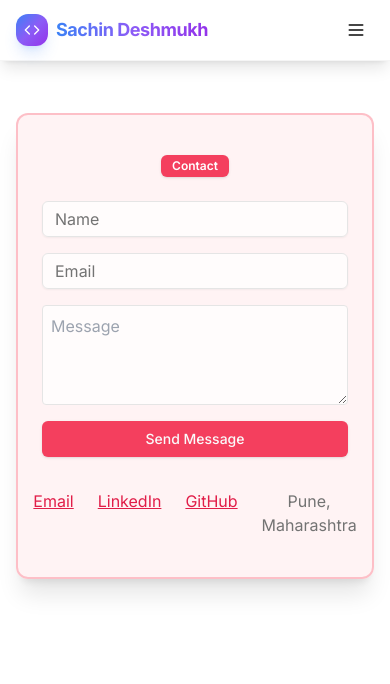
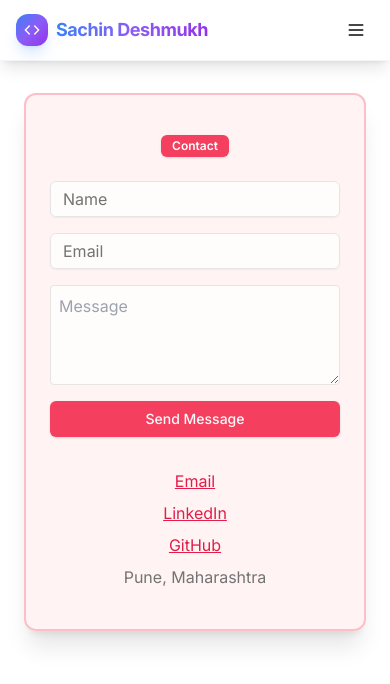
Before and after one commit to Junior-bell/sachin-portfolio, a React (Vite) app: page /contact in a window 390 px wide. Shown: the top 684 px of the page. Built offline with nearby package versions, Linux system fonts and the light colour scheme.

Commit message:
feat: improve mobile friendliness for Contact page and Hero buttons

```diff
--- a/src/components/Contact.tsx
+++ b/src/components/Contact.tsx
@@ -20,14 +20,14 @@ export default function Contact() {
   };
 
   return (
-    <section className="flex flex-col items-center justify-center min-h-[60vh] text-center gap-6">
+    <section className="flex flex-col items-center justify-center min-h-[60vh] text-center gap-6 px-2 sm:px-0">
       <motion.div
         initial={{ opacity: 0, y: 40 }}
         animate={{ opacity: 1, y: 0 }}
         transition={{ duration: 0.7 }}
         className="w-full max-w-xl"
       >
-        <Card className="shadow-xl border-2 border-rose-400/40 bg-rose-50/80 dark:bg-rose-950/60 backdrop-blur-lg">
+        <Card className="shadow-xl border-2 border-rose-400/40 bg-rose-50/80 dark:bg-rose-950/60 backdrop-blur-lg w-full max-w-md mx-auto">
           <CardContent className="py-10 flex flex-col items-center gap-4">
             <Badge className="mb-2 bg-rose-500 text-white">Contact</Badge>
             <form onSubmit={handleSubmit} className="w-full flex flex-col gap-4">
@@ -44,7 +44,7 @@ export default function Contact() {
             {status === 'error' && (
               <div className="text-red-600 font-medium mt-2">Something went wrong. Please try again.</div>
             )}
-            <div className="flex justify-center gap-6 mt-4">
+            <div className="flex flex-col sm:flex-row justify-center gap-2 sm:gap-6 mt-4">
               <a href="mailto:deshmukhsachin2205@gmail.com" className="underline text-rose-600">Email</a>
               <a href="https://www.linkedin.com/in/sachin-deshmukh-/" target="_blank" className="underline text-rose-600">LinkedIn</a>
               <a href="https://github.com/dsachin70" target="_blank" className="underline text-rose-600">GitHub</a>
--- a/src/components/Hero.tsx
+++ b/src/components/Hero.tsx
@@ -34,14 +34,14 @@ export default function Hero() {
             <p className="max-w-lg text-lg text-gray-600 dark:text-gray-300 mb-4 font-medium">
               Dedicated and detail-oriented software professional with a strong foundation in Python, Django, MySQL, and automation. Experienced in developing scalable applications, automating processes, and managing database operations. Passionate about continuous learning, problem-solving, and collaborating with dynamic teams.
             </p>
-            <div className="flex gap-4 justify-center mt-2">
-              <Button asChild size="lg" className="bg-gradient-to-r from-blue-500 to-violet-500 text-white shadow-lg hover:scale-105 transition-transform">
-                <a href="/resume/sachin-resume.pdf" download target="_blank" className="flex items-center gap-2">
+            <div className="flex flex-col sm:flex-row gap-4 justify-center mt-2 w-full">
+              <Button asChild size="lg" className="w-full sm:w-auto bg-gradient-to-r from-blue-500 to-violet-500 text-white shadow-lg hover:scale-105 transition-transform">
+                <a href="/resume/sachin-resume.pdf" download target="_blank" className="flex items-center gap-2 justify-center">
                   <Download className="w-5 h-5" /> Download Resume
                 </a>
               </Button>
-              <Button asChild size="lg" variant="outline" className="border-blue-400 text-blue-600 hover:bg-blue-50 dark:hover:bg-blue-900 hover:scale-105 transition-transform">
-                <a href="/contact" className="flex items-center gap-2">
+              <Button asChild size="lg" variant="outline" className="w-full sm:w-auto border-blue-400 text-blue-600 hover:bg-blue-50 dark:hover:bg-blue-900 hover:scale-105 transition-transform">
+                <a href="/contact" className="flex items-center gap-2 justify-center">
                   <Mail className="w-5 h-5" /> Contact Me
                 </a>
               </Button>
```
